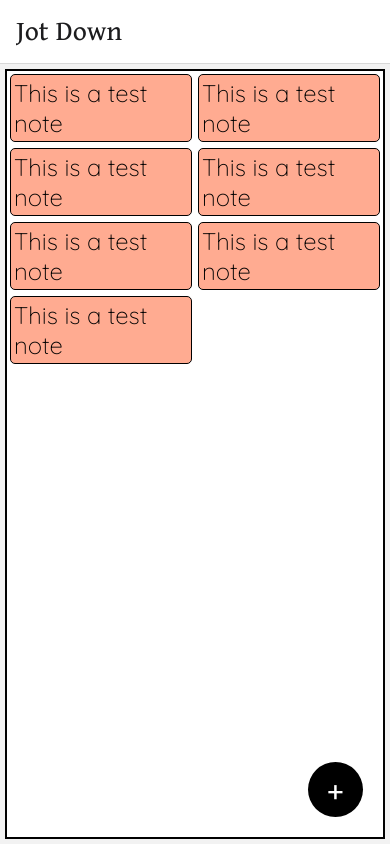
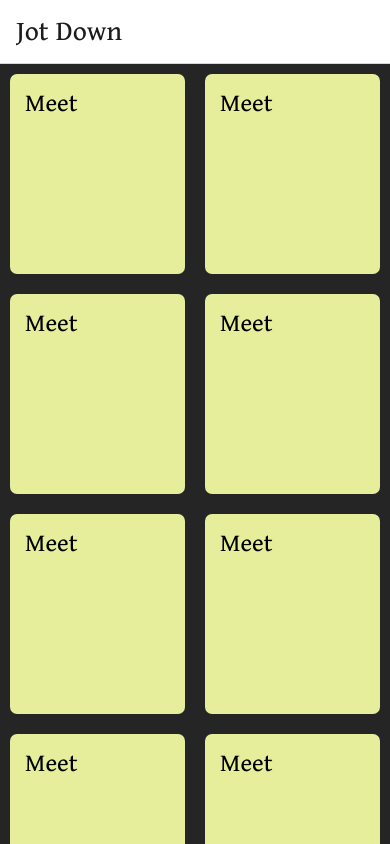
Before and after one commit to pandyama/jotdown, a React Native app: screen /Home in a window 390 px wide. Built offline with nearby package versions, Linux system fonts and the light colour scheme.

Commit message:
homeScreen styling modified and added a scrollView

```diff
--- a/components/screens/Home/HomeScreen.tsx
+++ b/components/screens/Home/HomeScreen.tsx
@@ -6,19 +6,45 @@ import * as SplashScreen from "expo-splash-screen";
 
 import { useFonts } from "expo-font";
 import { StatusBar } from "expo-status-bar";
-import { StyleSheet, Text, View } from "react-native";
+import { ScrollView, StyleSheet, Text, View } from "react-native";
 
 import { styles } from "./HomeScreenStyle";
 import TextBox from "../../ui/TextBox/TextBox";
 import Button from "../../ui/Button/Button";
 import { Pressable } from "react-native";
 
+const Card = ({ id, name }: any) => {
+  return (
+    <View style={styles.card}>
+      <Text style={{ fontFamily: "DaiBannaSIL-Regular", fontSize: 27 }}>
+        {name}
+      </Text>
+    </View>
+  );
+};
+
 export default function HomeScreen({ navigation }: any) {
   return (
-    <View style={styles.container}>
-      {/* <Heading></Heading> */}
-      <View style={styles.twoColumns}>
+    <ScrollView
+      contentContainerStyle={{
+        flexDirection: "row",
+        flexWrap: "wrap",
+        backgroundColor: "#252525",
+      }}
+    >
+      {Array.from(Array(10).keys()).map((item, index) => {
+        return (
+          <View style={{ width: "50%", flexDirection: "row" }}>
+            <Card name="Meet" />
+            {/* <TextBox /> */}
+          </View>
+        );
+      })}
+      {/* <View style={styles.twoColumns}>
         <View style={styles.leftColumn}>
+          <TextBox></TextBox>
+          <TextBox></TextBox>
+          <TextBox></TextBox>
           <TextBox></TextBox>
           <TextBox></TextBox>
           <TextBox></TextBox>
@@ -28,14 +54,17 @@ export default function HomeScreen({ navigation }: any) {
           <TextBox></TextBox>
           <TextBox></TextBox>
           <TextBox></TextBox>
+          <TextBox></TextBox>
+          <TextBox></TextBox>
+          <TextBox></TextBox>
         </View>
-      </View>
+      </View> */}
       <Pressable
         style={styles.button}
         onPress={() => navigation.navigate("Notes")}
       >
         <Text style={styles.text}>+</Text>
       </Pressable>
-    </View>
+    </ScrollView>
   );
 }
--- a/components/screens/Home/HomeScreenStyle.tsx
+++ b/components/screens/Home/HomeScreenStyle.tsx
@@ -2,25 +2,30 @@ import { StyleSheet } from "react-native";
 
 export const styles = StyleSheet.create({
   container: {
-    flex: 1,
+    flexGrow: 1,
     backgroundColor: "#FFFFFF",
     // alignItems: "center",
     // justifyContent: "center",
     borderStyle: "solid",
+    borderColor: "red",
     borderWidth: 2,
-    margin: 5,
+    // margin: 5,
+    flexDirection: "row",
+    flexWrap: "wrap",
   },
   twoColumns: {
     flex: 1,
+    width: "100%",
+    borderStyle: "solid",
+    borderColor: "green",
+    borderWidth: 2,
     flexDirection: "row",
-    flexWrap: "wrap",
-    alignItems: "flex-start",
   },
   leftColumn: {
-    flex: 1,
+    flex: 2,
   },
   rightColumn: {
-    flex: 1,
+    flex: 2,
   },
   button: {
     // display: "flex",
@@ -43,4 +48,21 @@ export const styles = StyleSheet.create({
     // letterSpacing: 0.25,
     color: "white",
   },
+  // #ffcc80 #E6EE9B #CF93D9 #80DEEA
+  card: {
+    // backgroundColor: "dodgerblue",
+    // backgroundColor: "#FFAB91",
+    backgroundColor: "#E6EE9B",
+    height: 200,
+    maxHeight: 300,
+    flex: 1,
+    padding: 15,
+    // alignSelf: "center",
+    // justifyContent: "center",
+    // alignItems: "center",
+    margin: 10,
+    // borderStyle: "solid",
+    // borderWidth: 1,
+    borderRadius: 7,
+  },
 });
```
